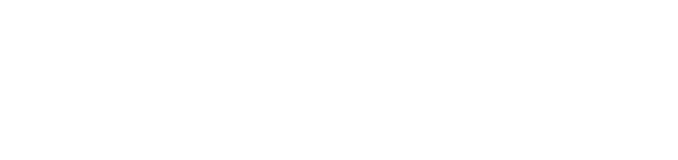
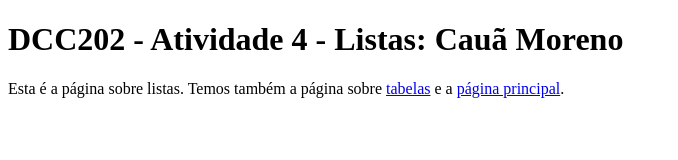
Before and after one commit to ufjf-dcc202/ufjf-dcc202-2023-3-b-atv4-CauaMoreno, a website: page listas.html in a window 1280 px wide. Shown: the whole page, without its empty margins (0-678 px from the left). Drawn offline with Linux system fonts and the light colour scheme.

Commit message:
conecta o listas.html às duas outras páginas

```diff
--- a/listas.html
+++ b/listas.html
@@ -1,11 +1,15 @@
 <!DOCTYPE html>
-<html lang="en">
+<html lang="pt">
 <head>
     <meta charset="UTF-8">
     <meta name="viewport" content="width=device-width, initial-scale=1.0">
-    <title>Document</title>
+    <title>DCC202 - Atividade 4 - Listas: Cauã Moreno</title>
 </head>
 <body>
+    <main>
+        <h1>DCC202 - Atividade 4 - Listas: Cauã Moreno</h1>
+        <p>Esta é a página sobre listas. Temos também a página sobre <a href="tabelas.html">tabelas</a> e a <a href="index.html">página principal</a>.</p>
+    </main>
 
 </body>
 </html>
```
